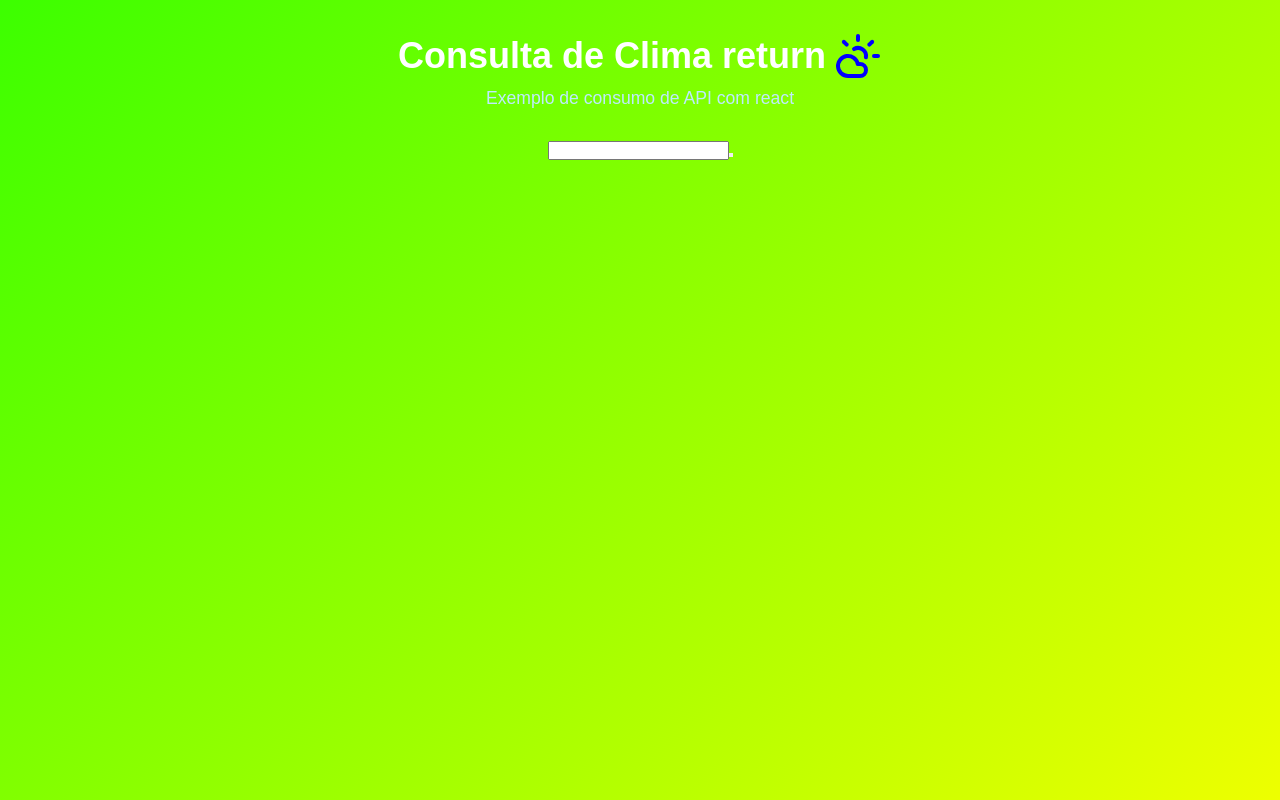
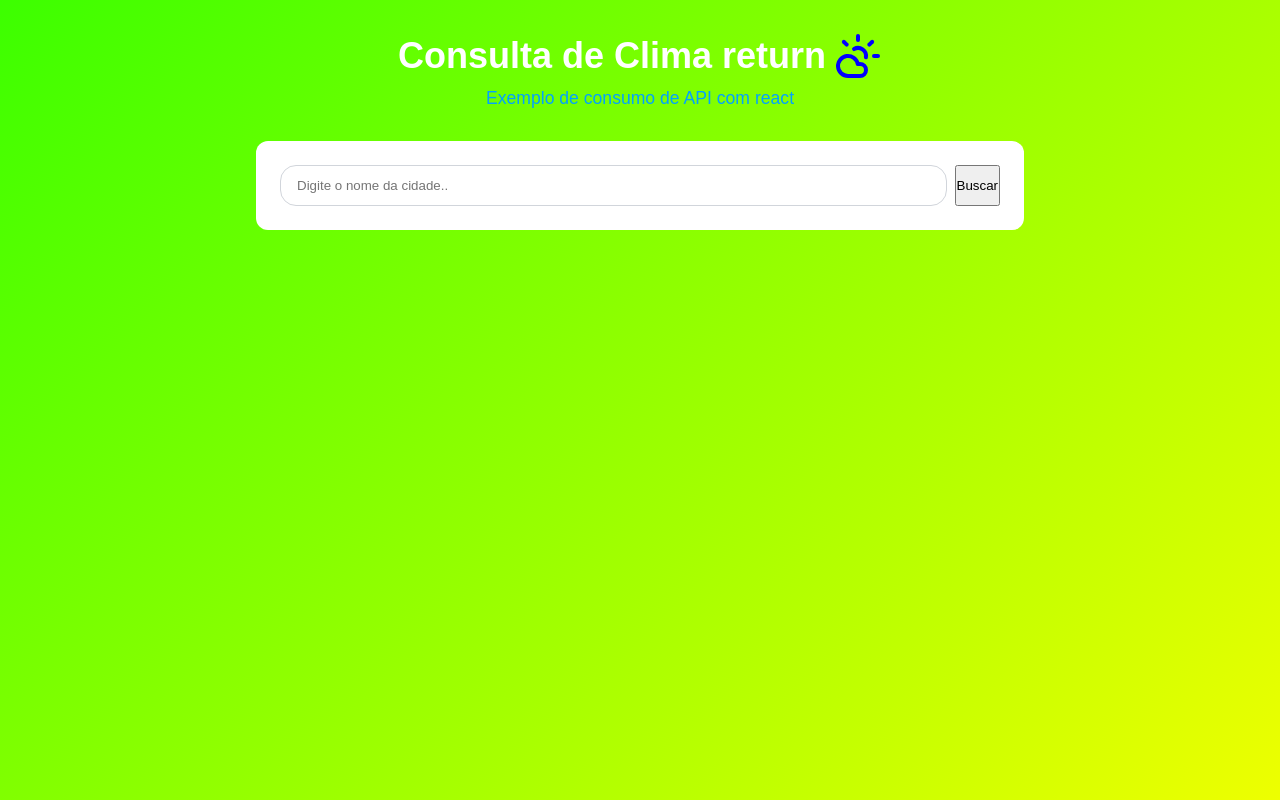
Before and after one commit to TUM-08/clima2c, a React (Vite) app: page / in a window 1280 px wide. Built offline with nearby package versions, Linux system fonts and the light colour scheme.

Commit message:
Add files via upload

```diff
--- a/src/App.css
+++ b/src/App.css
@@ -4,7 +4,7 @@
   padding: 32px;
 }
 .content{
-  text-align: center;
+  max-width: 768px;
   margin: 0 auto;
 }
 header{
@@ -23,5 +23,29 @@ header h1{
 }
 header p{
   font-size: 1.1em;
-  color: #bdeafe;
+  color: #00a2ff;
 }
+.busca-box{
+  background: #fff;
+  border-radius: 12px;
+  box-sizing: 0 10px 30px #00000098;
+  padding: 24px;
+  margin-bottom: 24px;
+}
+.busca-container{
+  display: flex;
+  gap: 8px;
+
+}
+.busca-container input{
+  flex: 1;
+  padding: 12px 16px;
+  border: 1px solid #d1d5db;
+  border-radius: 16px;
+  outline: none;
+  transition: border-color 0.2s, box-shadow 0.2s;
+}
+.busca-container input:focus{
+  border-color: #3b82f6;
+  box-shadow: 0 0 0 3px #3b83f652;
+}
--- a/src/App.jsx
+++ b/src/App.jsx
@@ -39,8 +39,11 @@ function App() {
           </header>
           <div className="busca-box">
             <div className="busca-container">
-              <input type="text" />
-            <button></button>
+              <input
+               type="text"
+               placeholder="Digite o nome da cidade.."
+               />
+            <button>Buscar</button>
             </div>
 
           </div>
```
